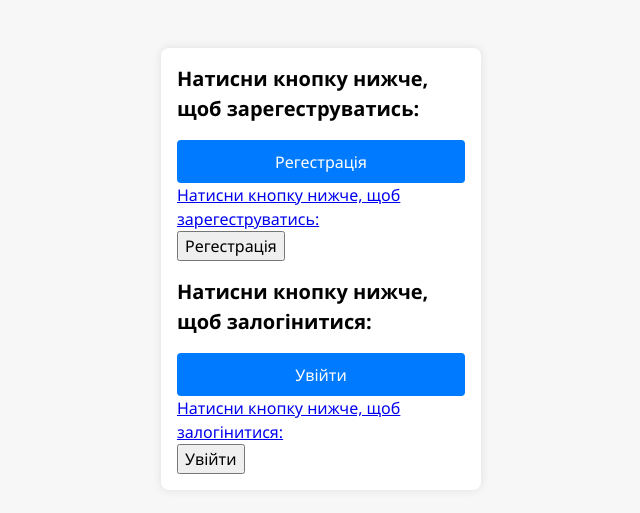
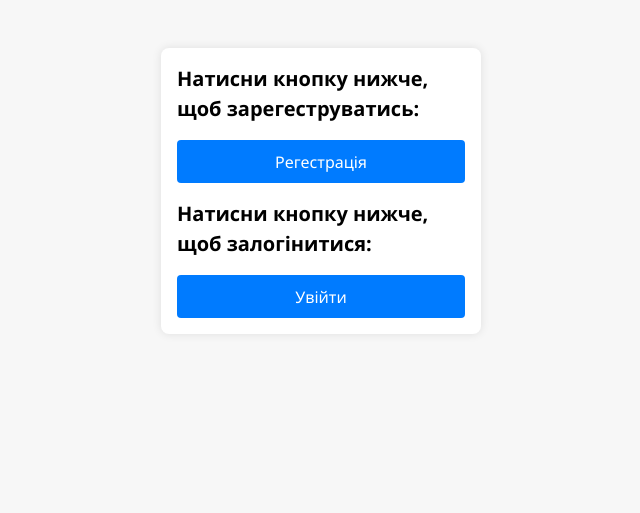
Before and after one commit to MaksonSt/to-do-app, a Django app: page / in a window 1280 px wide. Shown: the part 56-569 px from the top of the page, without its empty margins (319-959 px from the left). Run offline with Django 5.2, Linux system fonts and the light colour scheme.

Commit message:
solve merge conflict

```diff
--- a/to_do_project/to_do_app/templates/todo/home_unauthenticated.html
+++ b/to_do_project/to_do_app/templates/todo/home_unauthenticated.html
@@ -8,18 +8,12 @@
 <div class="centered_block">
 <div class="unauth_container">
     <h2>Натисни кнопку нижче, щоб зарегеструватись:</h2>
-    <a href="{% url 'register' %}">
         <button class="btn">Регестрація</button>
-    <p>Натисни кнопку нижче, щоб зарегеструватись:</p>
     <a href="{% url 'to_do_app:register' %}">
-        <button>Регестрація</button>
     </a>
     <h2>Натисни кнопку нижче, щоб залогінитися:</h2>
-    <a href="{% url 'login' %}">
         <button class="btn">Увійти</button>
-    <p>Натисни кнопку нижче, щоб залогінитися:</p>
     <a href="{% url 'to_do_app:login' %}">
-        <button>Увійти</button>
     </a>
 </div>
 {% endblock %}
```
